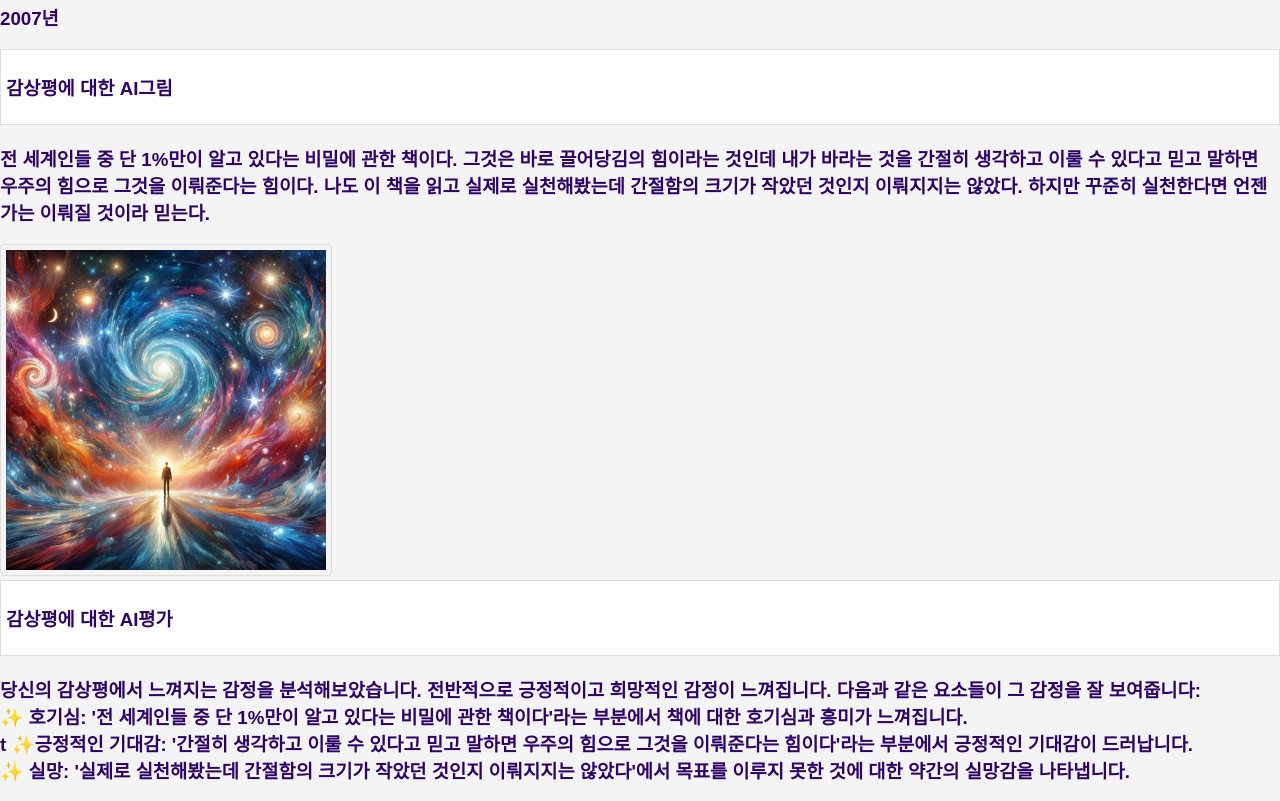
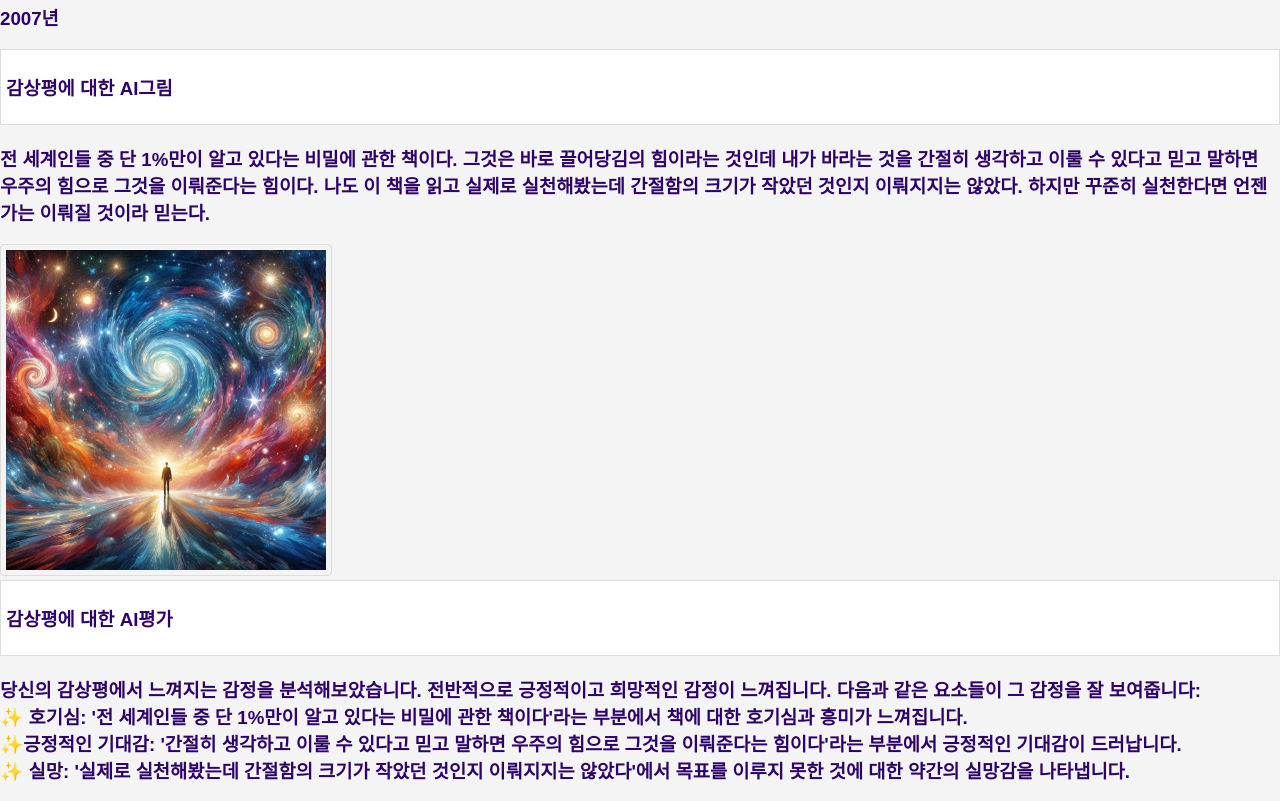
Before and after one commit to ggagga09/my-book-log, a plain HTML site: page thesecret.html in a window 1280 px wide. Shown: the part 322-1123 px from the top of the page. Drawn offline with Linux system fonts and the light colour scheme.

Commit message:
Update thesecret.html

```diff
--- a/thesecret.html
+++ b/thesecret.html
@@ -22,7 +22,7 @@
 ">
     <li><h3>감상평에 대한 AI평가</h3></li>
     <h3>당신의 감상평에서 느껴지는 감정을 분석해보았습니다. 전반적으로 긍정적이고 희망적인 감정이 느껴집니다. 다음과 같은 요소들이 그 감정을 잘 보여줍니다:<br>
-        &#10024; 호기심: '전 세계인들 중 단 1%만이 알고 있다는 비밀에 관한 책이다'라는 부분에서 책에 대한 호기심과 흥미가 느껴집니다.<br>t
+        &#10024; 호기심: '전 세계인들 중 단 1%만이 알고 있다는 비밀에 관한 책이다'라는 부분에서 책에 대한 호기심과 흥미가 느껴집니다.<br>
         &#10024;긍정적인 기대감: '간절히 생각하고 이룰 수 있다고 믿고 말하면 우주의 힘으로 그것을 이뤄준다는 힘이다'라는 부분에서 긍정적인 기대감이 드러납니다.<br>
         &#10024; 실망: '실제로 실천해봤는데 간절함의 크기가 작았던 것인지 이뤄지지는 않았다'에서 목표를 이루지 못한 것에 대한 약간의 실망감을 나타냅니다.<br>
     </h3>
```
